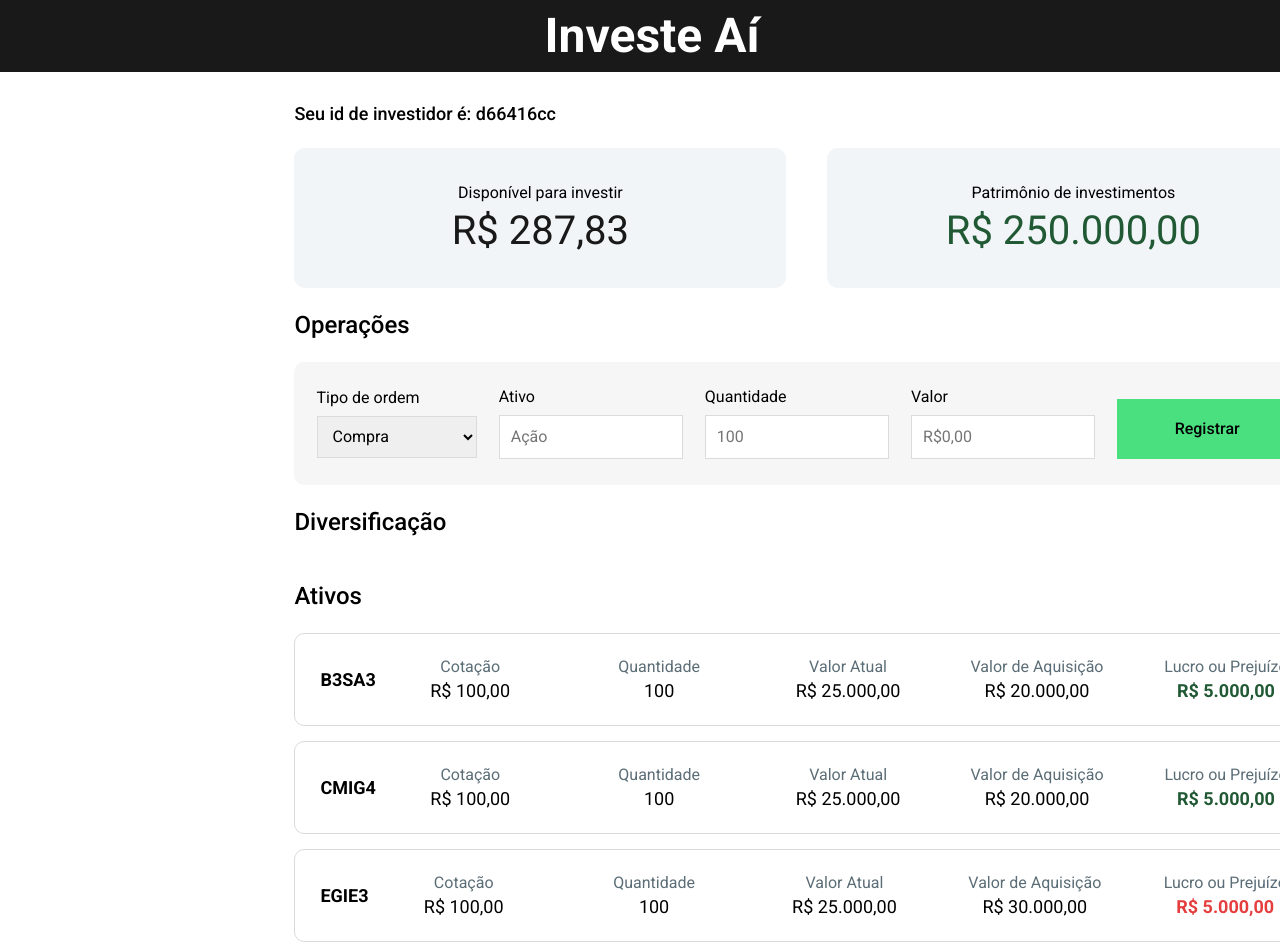
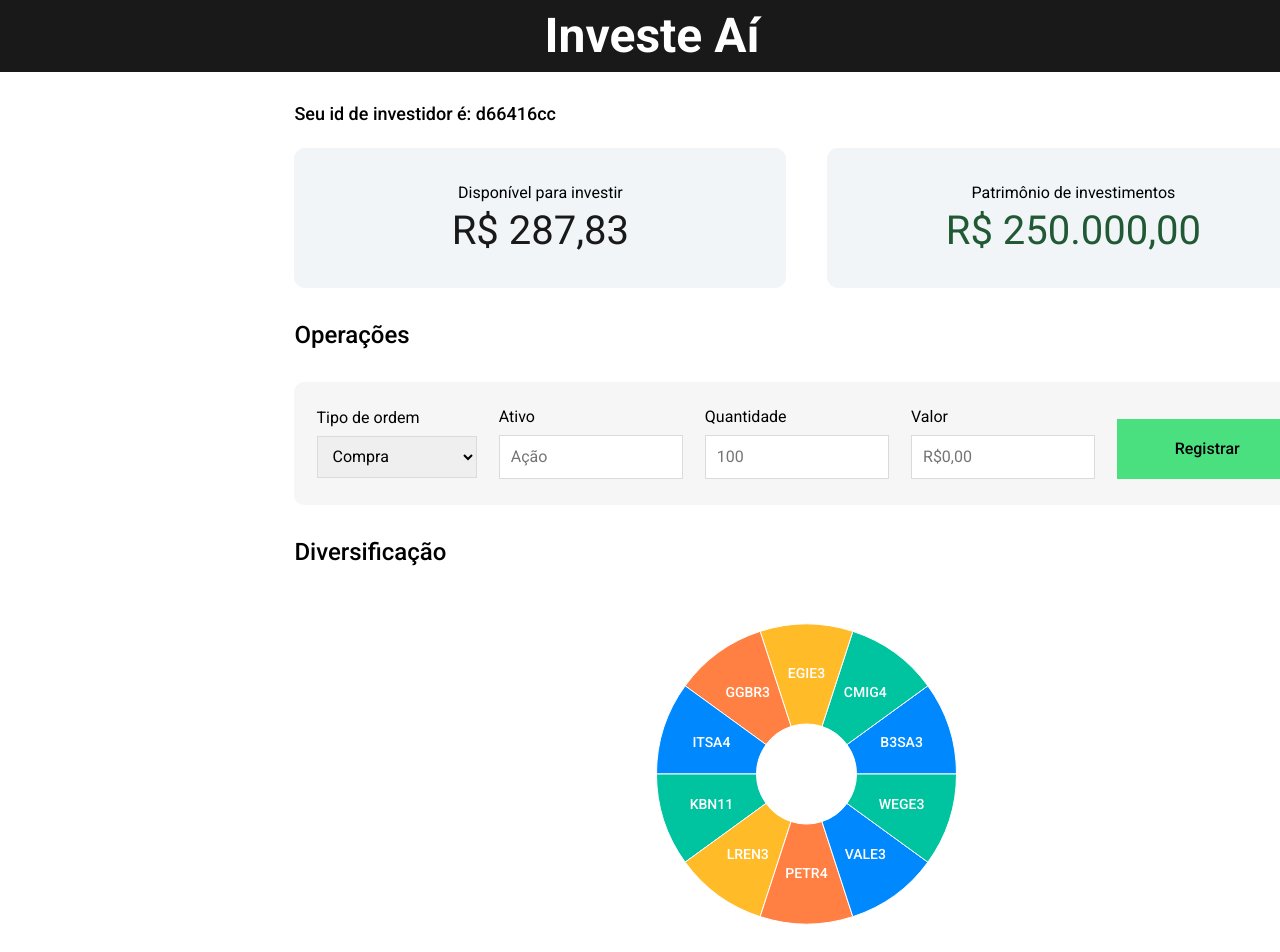
Before and after one commit to MateusIasbik/investe-ai-front, a React (Vite) app: page / in a window 1280 px wide. Shown: the top 952 px of the page. Built offline with nearby package versions, Linux system fonts and the light colour scheme.

Commit message:
fix: pie chart added

```diff
--- a/src/App.jsx
+++ b/src/App.jsx
@@ -39,6 +39,7 @@ const Top = styled.div`
     position: fixed;
     top: 0;
     left: 0;
+  z-index: 3;
 `;
 
 const Container = styled.div`
--- a/src/components/Assets.jsx
+++ b/src/components/Assets.jsx
@@ -17,16 +17,15 @@ export default function Assets( {MY_ASSETS} ) {
 
     return (
         <>
-
             <TitleStyled>Ativos</TitleStyled>
 
             <Asset assetsWithProfitOrLoss={assetsWithProfitOrLoss}/>
-
-
         </>
     )
 }
 
 const TitleStyled = styled.h1`
-    margin: 25px 0;
+    border-top: 1px solid #DEDEDF;
+    padding-top: 50px;
+    margin: 35px 0;
 `
--- a/src/components/Diversification.jsx
+++ b/src/components/Diversification.jsx
@@ -1,8 +1,10 @@
-import React, { PureComponent } from "react";
+import React from "react";
 import styled from "styled-components";
-import { PieChart, Pie, Sector, Cell, ResponsiveContainer } from 'recharts';
+import { PieChart, Pie, Cell, Tooltip, ResponsiveContainer } from "recharts";
 
-export default function Diversification( {MY_ASSETS}) {
+export default function Diversification({ MY_ASSETS }) {
+
+    const COLORS = ['#0088FE', '#00C49F', '#FFBB28', '#FF8042'];
 
     const totalAmount = MY_ASSETS.reduce((acc, asset) => acc + asset.amount, 0);
 
@@ -12,27 +14,74 @@ export default function Diversification( {MY_ASSETS}) {
 
         return {
             name: asset.name,
-            amount: percentage.toFixed(2)
+            amount: percentage
         }
     });
 
-    console.log(data);
+    const renderCustomizedLabel = ({ cx, cy, midAngle, innerRadius, outerRadius, index }) => {
+        const RADIAN = Math.PI / 180;
+        const radius = innerRadius + (outerRadius - innerRadius) * 0.5;
+        const x = cx + radius * Math.cos(-midAngle * RADIAN);
+        const y = cy + radius * Math.sin(-midAngle * RADIAN);
+
+        return (
+            <text x={x} y={y} fill="white" textAnchor="middle" dominantBaseline="middle" fontSize={14}>
+                {`${data[index].name}`}
+            </text>
+        );
+    };
+
+    const renderCustomizedTooltip = ({ payload, active }) => {
+        if (active && payload && payload.length) {
+            const { amount } = payload[0].payload;
+            return (
+                <div className="custom-tooltip" style={{fontSize: 16, color: '#808080', backgroundColor: '#fff', padding: '10px', border: '1px solid #ccc', borderRadius: '5px' }}>
+                    <p>{`${amount.toFixed(2)}%`}</p> {/* Exibindo o percentual com 2 casas decimais */}
+                </div>
+            );
+        }
+        return null;
+    };
 
     return (
         <div>
             <TitleStyled>Diversificação</TitleStyled>
 
-            {/* -------------------------------------------------------------- */}
-
-
-
-            {/* --------------------------------------------------------------------- */}
+            <ContainerStyled>
+                <ResponsiveContainer width="100%" height={350}>
+                    <PieChart>
+                        <Pie
+                            data={data}
+                            dataKey="amount" // Usa "amount" como chave para o valor da fatia
+                            nameKey="name"   // Usa "name" para os nomes das fatias
+                            cx="50%"         // Centro do gráfico
+                            cy="50%"         // Centro do gráfico
+                            outerRadius={150} // Raio externo do gráfico de pizza
+                            innerRadius={50}  // Raio interno (cria o "buraco" no meio)
+                            labelLine={false} // Desativa as linhas de rótulo
+                            label={renderCustomizedLabel} // Rótulo personalizado
+                            animationDuration={1000} // Duração da animação
+                        >
+                            {data.map((entry, index) => (
+                                <Cell key={`cell-${index}`} fill={COLORS[index % COLORS.length]} />
+                            ))}
+                        </Pie>
+                        <Tooltip content={renderCustomizedTooltip}/>
+                    </PieChart>
+                </ResponsiveContainer>
+            </ContainerStyled>
 
         </div>
     )
 }
 
+const TitleStyled = styled.h1`
+    margin: 35px 0;
+`
 
-const TitleStyled = styled.h1`
-    margin: 25px 0;
+const ContainerStyled = styled.div`
+    display: flex;
+    justify-content: center;
+    align-items: center;
+    min-width: 1025px;
 `
--- a/src/components/Operations.jsx
+++ b/src/components/Operations.jsx
@@ -72,7 +72,7 @@ export default function Operations() {
 }
 
 const TitleStyled = styled.h1`
-    margin: 25px 0;
+    margin: 35px 0;
 `
 
 const OperationsStyled = styled.div`
```
